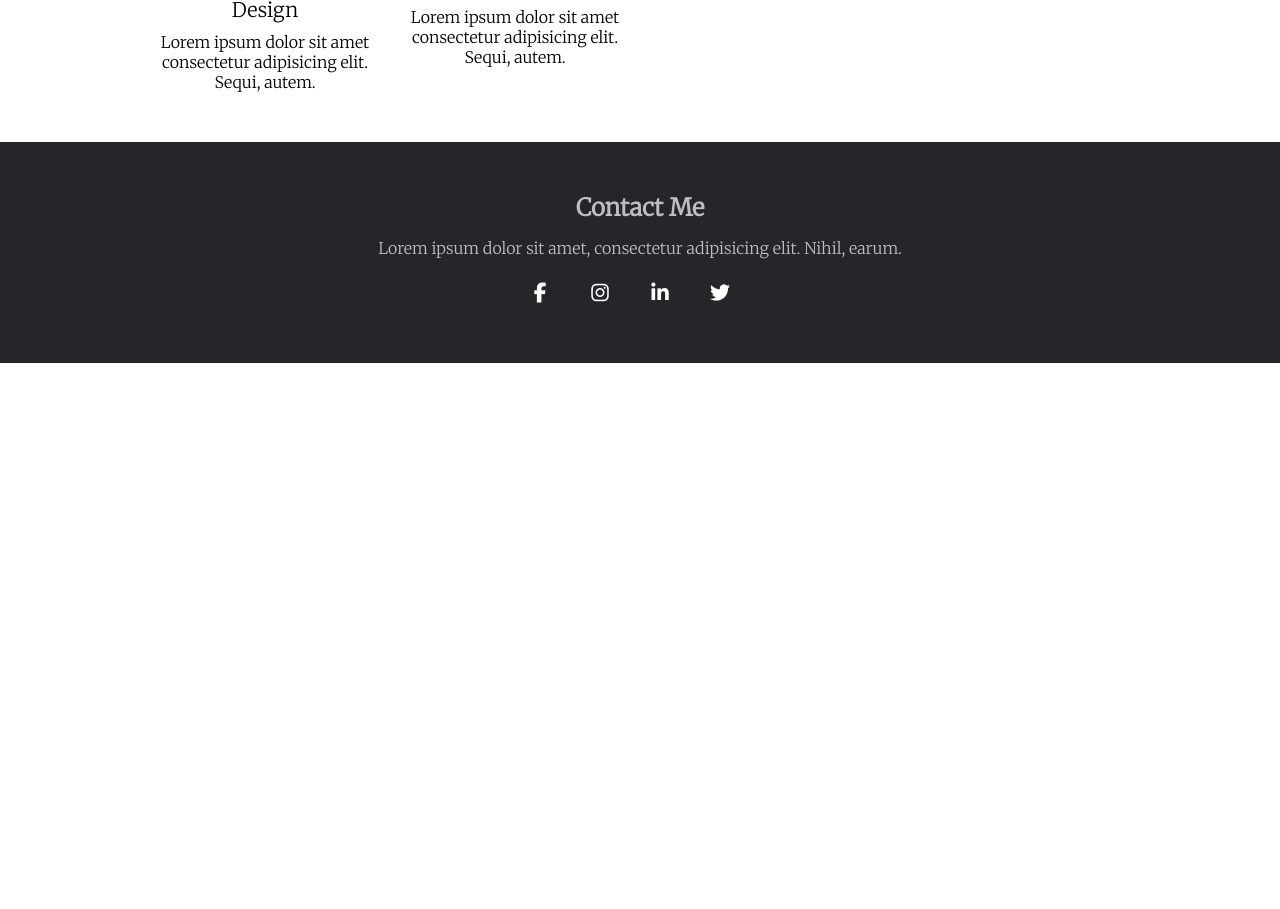
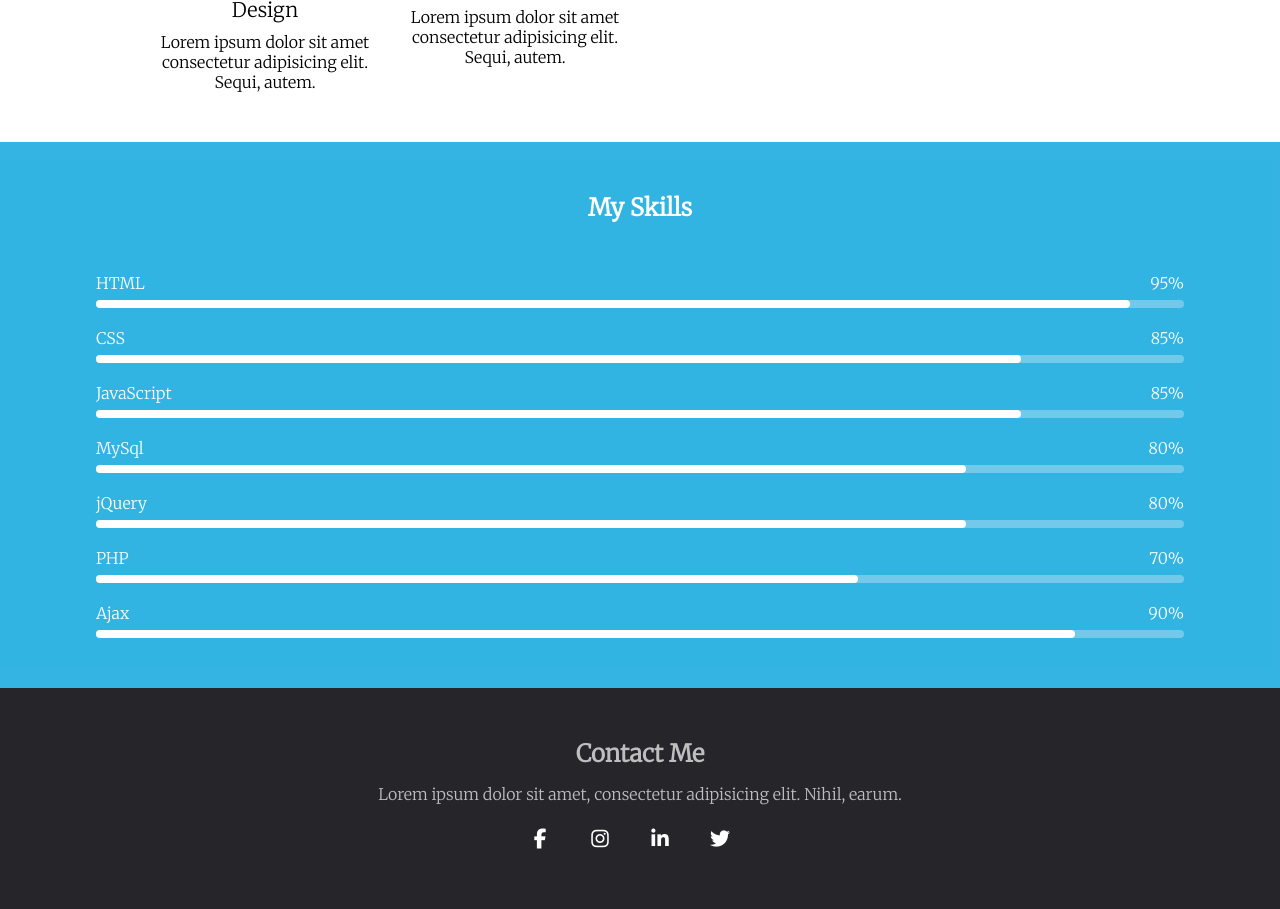
Before and after one commit to shakilemon654/portfolio-website, a plain HTML site: page index.html in a window 1280 px wide. Shown: the part 1619-2528 px from the top of the page. Before the commit the page ends 1982 px from the top, so only its background shows below. Drawn offline with nearby package versions, Linux system fonts and the light colour scheme.

Commit message:
my skills section added

```diff
--- a/index.html
+++ b/index.html
@@ -15,7 +15,7 @@
     <section id="section-1" class="section">
         <!---navbar-->
         <nav>
-            <img src="https://i.pinimg.com/originals/4d/77/1d/4d771da7b8167d5c30c8951a669e8589.jpg" alt="logo">
+            <img src="" alt="logo">
             <!--Hamburger Icon-->
             <svg width="1em" height="1em" viewBox="0 0 16 16" class="bi bi-list hamburger" id="hamburger" fill="currentColor" xmlns="http://www.w3.org/2000/svg">
                 <path fill-rule="evenodd" d="M2.5 11.5A.5.5 0 0 1 3 11h10a.5.5 0 0 1 0 1H3a.5.5 0 0 1-.5-.5zm0-4A.5.5 0 0 1 3 7h10a.5.5 0 0 1 0 1H3a.5.5 0 0 1-.5-.5zm0-4A.5.5 0 0 1 3 3h10a.5.5 0 0 1 0 1H3a.5.5 0 0 1-.5-.5z"/>
@@ -30,7 +30,7 @@
         <div>
             <p>Shakil Ahmed</p>
             <p>Full Stack Web Developer</p>
-            <p>Treat People With Kindness.</p>
+            <p>Treat People With Kindness</p>
         </div>
     </section>
 
@@ -78,8 +78,85 @@
     </section>
 
     <!--Section 3-->
-    <section id="section-3">
-        <div class="ddd">
+    <section id="section-3" class="section">
+        <h1>My Skills</h1>
+        <div class="skill-bar-area">
+            <div>
+                <div class="skill-text">
+                    <p>HTML</p>
+                    <p>95%</p>
+                </div>
+                <div class="skill-bar">
+                    <div class="skill-percentage html"></div>
+                </div>
+            </div>
+
+           <div>
+                <div class="skill-text">
+                    <p>CSS</p>
+                    <p>85%</p>
+                </div>
+                <div class="skill-bar">
+                    <div class="skill-percentage css"></div>
+                </div>
+           </div>
+
+           <div>
+                <div class="skill-text">
+                    <p>JavaScript</p>
+                    <p>85%</p>
+                </div>
+                <div class="skill-bar">
+                    <div class="skill-percentage javaScript"></div>
+                </div>
+           </div>
+
+            <div>
+                <div class="skill-text">
+                    <p>MySql</p>
+                    <p>80%</p>
+                </div>
+                <div class="skill-bar">
+                    <div class="skill-percentage mySql"></div>
+                </div>
+            </div>
+
+
+            <div>
+                <div class="skill-text">
+                    <p>jQuery</p>
+                    <p>80%</p>
+                </div>
+                <div class="skill-bar">
+                    <div class="skill-percentage jquery"></div>
+                </div>
+            </div>
+
+            <div>
+                <div class="skill-text">
+                    <p>PHP</p>
+                    <p>70%</p>
+                </div>
+                <div class="skill-bar">
+                    <div class="skill-percentage php"></div>
+                </div>
+            </div>
+
+            <div>
+                <div class="skill-text">
+                    <p>Ajax</p>
+                    <p>90%</p>
+                </div>
+                <div class="skill-bar">
+                    <div class="skill-percentage ajax"></div>
+                </div>
+            </div>
+        </div>
+    </section>
+
+    <!--Section 4-->
+    <section id="section-4">
+        <div>
             <h1>Contact Me</h1>
             <p>Lorem ipsum dolor sit amet, consectetur adipisicing elit. Nihil, earum.</p>
             <ul id="social-icons">
--- a/style.css
+++ b/style.css
@@ -43,7 +43,7 @@
     display: none;
     animation: typing-text 5s;
     overflow: hidden;
-    /* white-space: nowrap; */
+    white-space: nowrap;
 }
 
 nav {
@@ -90,6 +90,7 @@ nav img {
     outline: none;
 }
 
+/* Section 2 */
 #section-2 {
     /* border: 1px solid green; */
 }
@@ -141,14 +142,90 @@ nav img {
     /* border: 1px solid salmon; */
 }
 
+/* Section 3 */
 #section-3 {
+    background-color: #00A2DD;
+    opacity: 0.8;
+    margin-top: 50px;
+    padding-bottom: 50px;
+}
+
+#section-3 h1 {
+    text-align: center;
+    padding-top: 50px;
+    padding-bottom: 50px;
+    color: white;
+}
+
+.skill-bar-area {
+    /* border: 1px solid red; */
+    width: 85%;
+    margin-left: auto;
+    margin-right: auto;
+    display: grid;
+    grid-template-columns: 1fr;
+    grid-template-rows: auto;
+    grid-row-gap: 20px;
+    color: white;
+}
+
+.skill-text {
+    display: flex;
+    justify-content: space-between;
+}
+
+.skill-bar {
+    width: 100%;
+    height: 8px;
+    border-radius: 7px;
+    /* border: 1px solid black; */
+    margin-top: 7px;
+    background-color: #50BCE4;
+}
+
+.skill-percentage {
+    height: 8px;
+    border-radius: 5px;
+    background-color: white;
+}
+
+.html {
+    width: 95%;
+}
+
+.css {
+    width: 85%;
+}
+
+.javaScript {
+    width: 85%;
+}
+
+.mySql {
+    width: 80%;
+}
+
+.jquery {
+    width: 80%;
+}
+
+.php {
+    width: 70%;
+}
+
+.ajax {
+    width: 90%;
+}
+
+/* Section 4 */
+#section-4 {
     width: 100%;
     /* border: 1px solid red; */
     background-color: #26262A;
-    margin-top: 50px;
+    /* margin-top: 50px; */
 }
 
-#section-3 div {
+#section-4 div {
     /* border: 1px solid red; */
     min-width: 50%;
     margin: 0px auto 0 auto;
@@ -209,7 +286,7 @@ nav img {
         width: 0ch;
     }
     100% {
-        width: 27ch;
+        width: 26ch;
     }
 }
 
@@ -254,6 +331,9 @@ nav img {
     flex-direction: column;
     justify-content: center;
     align-items: center;
+    /* background-image: url(https://cloud.netlifyusercontent.com/assets/344dbf88-fdf9-42bb-adb4-46f01eedd629/b9979371-d71d-49d1-a0d9-ec349e285347/paisajes-33.jpg); */
+    background-repeat: none;
+
 }
 
 .contact-form-area {
```
